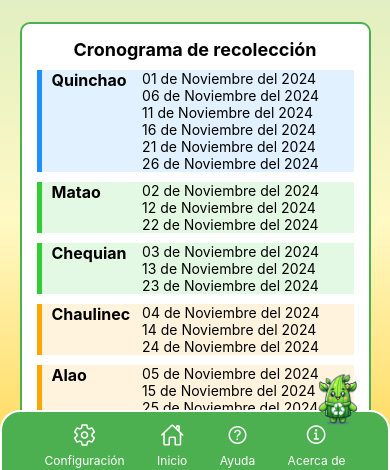
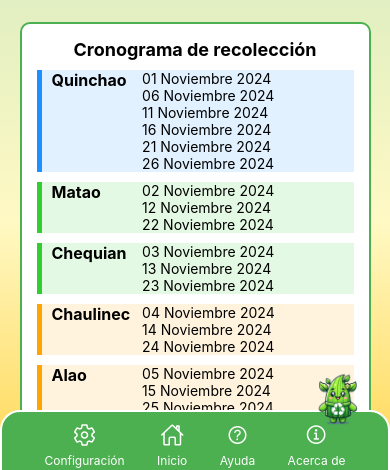
Before and after one commit to MeBustamante/Proyecto-Quinchao-Recicla, a React Native app: screen /Gestion in a window 390 px wide. Shown: the part 364-834 px from the top of the page. Built offline with nearby package versions, Linux system fonts and the light colour scheme; what expo-notifications would draw is missing.

Commit message:
Se cambia calendario a ingles

```diff
--- a/Button_Reciclaje/Gestion.js
+++ b/Button_Reciclaje/Gestion.js
@@ -7,23 +7,37 @@ import { AppContext } from '../ConfigGlobal/AppContext';
 
 const { height: screenHeight } = Dimensions.get('window');
 
-// Función para formatear las fechas
-const formatDate = (dateString) => {
-  const months = [
+// Traducciones para meses y días
+const translations = {
+  es: {
+    months: [
       'Enero', 'Febrero', 'Marzo', 'Abril', 'Mayo', 'Junio',
       'Julio', 'Agosto', 'Septiembre', 'Octubre', 'Noviembre', 'Diciembre',
-  ];
-  const [year, month, day] = dateString.split('-');
-  return `${day} de ${months[parseInt(month, 10) - 1]} del ${year}`;
+    ],
+    days: ['Dom', 'Lun', 'Mar', 'Mié', 'Jue', 'Vie', 'Sáb'],
+  },
+  en: {
+    months: [
+      'January', 'February', 'March', 'April', 'May', 'June',
+      'July', 'August', 'September', 'October', 'November', 'December',
+    ],
+    days: ['Sun', 'Mon', 'Tue', 'Wed', 'Thu', 'Fri', 'Sat'],
+  },
 };
 
-// Traducción de días de la semana
-const daysOfWeek = ['Dom', 'Lun', 'Mar', 'Mié', 'Jue', 'Vie', 'Sáb'];
+// Función para formatear las fechas dinámicamente
+const formatDate = (dateString, language) => {
+  const { months } = translations[language];
+  const [year, month, day] = dateString.split('-');
+  return `${day} ${months[parseInt(month, 10) - 1]} ${year}`;
+};
 
 const Gestion = () => {
   const { language, setCollectionSchedule } = useContext(AppContext);
   const [modalVisible, setModalVisible] = useState(false);
   const [modalData, setModalData] = useState({});
+
+  const { months, days } = translations[language];
 
   const schedule = {
     Quinchao: { dates: ['2024-11-01', '2024-11-06', '2024-11-11', '2024-11-16', '2024-11-21', '2024-11-26'], color: '#1E90FF' },
@@ -51,7 +65,7 @@ const Gestion = () => {
       if (schedule[key].dates.includes(dateString)) {
         setModalData({
           area: key,
-          date: formatDate(dateString),
+          date: formatDate(dateString, language),
         });
         setModalVisible(true);
         return;
@@ -122,26 +136,19 @@ const Gestion = () => {
               dayTextColor: '#000',
               textDayHeaderFontSize: 12,
             }}
-    renderHeader={(date) => {
-      const months = [
-        'Enero', 'Febrero', 'Marzo', 'Abril', 'Mayo', 'Junio',
-        'Julio', 'Agosto', 'Septiembre', 'Octubre', 'Noviembre', 'Diciembre',
-      ];
-      return (
+            renderHeader={(date) => (
               <Text style={{ fontSize: 18, fontWeight: 'bold', color: '#000' }}>
                 {months[date.getMonth()]} {date.getFullYear()}
               </Text>
-      );
-    }}
+            )}
             renderDayHeader={(day, index) => (
               <Text key={index} style={{ fontSize: 12, fontWeight: 'bold', color: '#000' }}>
-        {daysOfWeek[index]}
+                {days[index]}
               </Text>
             )}
             firstDay={1} // La semana empieza el lunes
           />
         </View>
-
 
         {/* Tabla de Cronograma */}
         <View style={styles.tableContainer}>
@@ -152,8 +159,8 @@ const Gestion = () => {
               style={[
                 styles.tableRow,
                 {
-          borderLeftColor: schedule[area].color, // Color del borde izquierdo
-          backgroundColor: `${schedule[area].color}20`, // Color de fondo con opacidad
+                  borderLeftColor: schedule[area].color,
+                  backgroundColor: `${schedule[area].color}20`,
                 },
               ]}
             >
@@ -161,14 +168,13 @@ const Gestion = () => {
               <View style={styles.tableDates}>
                 {schedule[area].dates.map((date, idx) => (
                   <Text key={idx} style={styles.tableDate}>
-            {formatDate(date)}
+                    {formatDate(date, language)}
                   </Text>
                 ))}
               </View>
             </View>
           ))}
         </View>
-
       </ScrollView>
 
       {/* Menú Inferior */}
@@ -196,6 +202,7 @@ const Gestion = () => {
     </LinearGradient>
   );
 };
+
 
 const styles = StyleSheet.create({
   gradientBackground: { flex: 1, paddingVertical: 20 },
```
Lines whose indentation alone changed are shown as unchanged.
